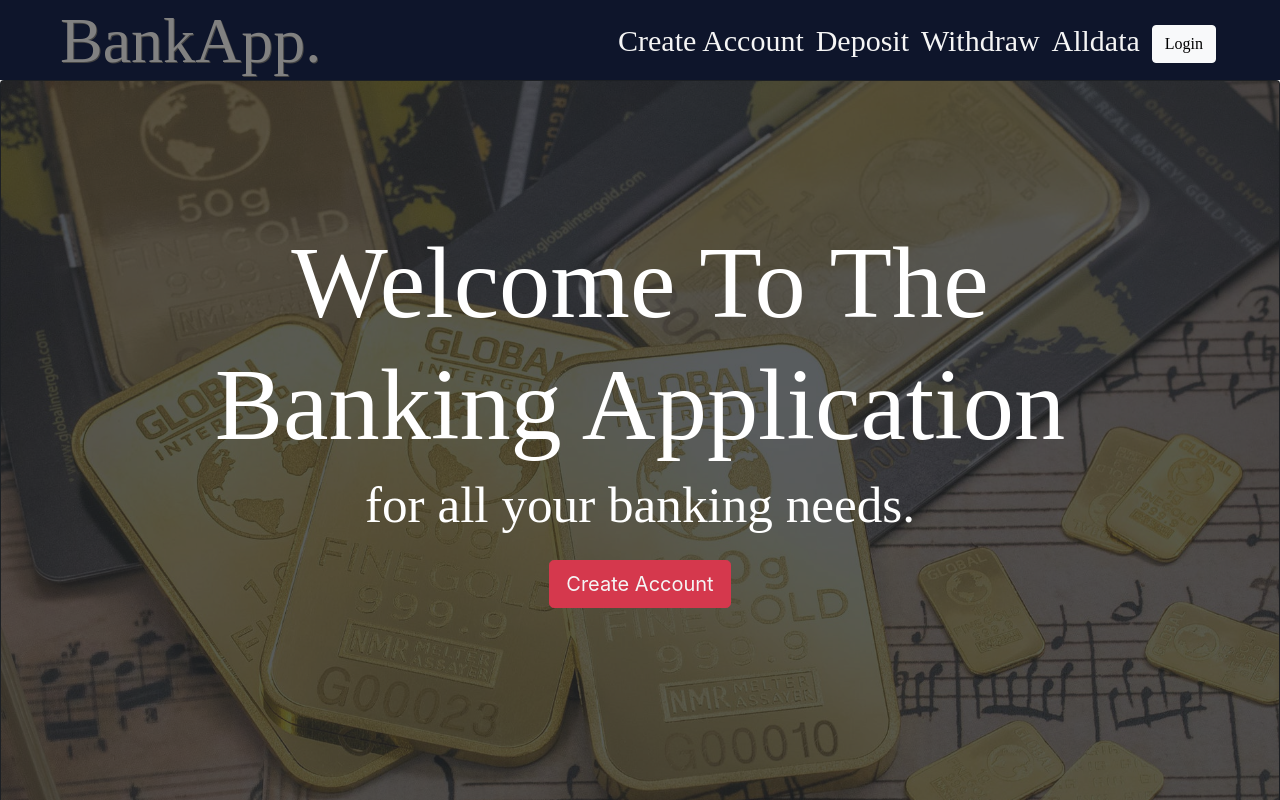
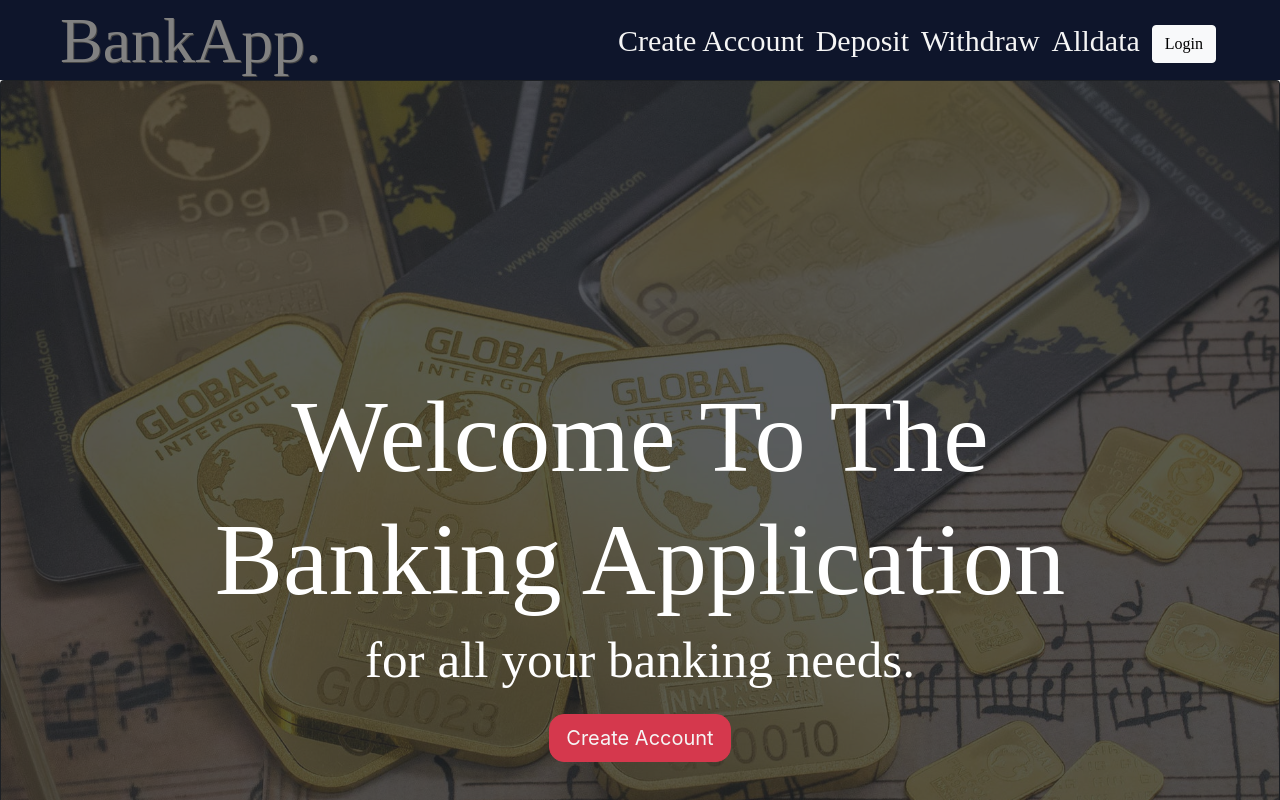
Before and after one commit to melanierolo/banking-app, a React (Create React App) app: page /login in a window 1280 px wide. Shown: the top 800 px of the page. Built offline with nearby package versions, Linux system fonts and the light colour scheme; a web font is replaced by a local one.

Commit message:
Added a component called CustomButton and change a the hero component

```diff
--- /dev/null
+++ b/src/components/CustomButton.css
@@ -0,0 +1,23 @@
+/* customButton.css */
+.btn--custom,
+.btn--custom:focus,
+.btn--custom:active {
+  background-color: #d5384d;
+  border: 1px solid #d5384d;
+  color: white;
+  text-decoration: none;
+  transition: background-color 0.3s;
+  border-radius: 15px;
+}
+
+.btn--custom:hover {
+  background-color: #bb3144;
+  border: 1px solid #bb3144;
+  color: white;
+  border-radius: 15px;
+}
+
+.link__button:hover {
+  color: white;
+  border-radius: 15px;
+}
--- /dev/null
+++ b/src/components/CustomButton.jsx
@@ -0,0 +1,16 @@
+import React from 'react';
+import Button from 'react-bootstrap/Button';
+import { NavLink } from 'react-router-dom';
+import './CustomButton.css';
+
+const CustomButton = ({ to, children }) => {
+  return (
+    <Button className='btn--custom' size='lg'>
+      <NavLink to={to} className='link__button'>
+        {children}
+      </NavLink>
+    </Button>
+  );
+};
+
+export default CustomButton;
--- a/src/components/Hero.css
+++ b/src/components/Hero.css
@@ -1,12 +1,12 @@
-@import url("https://fonts.googleapis.com/css2?family=Markazi+Text:wght@700&display=swap");
-@import url("https://fonts.googleapis.com/css2?family=Markazi+Text:wght@400;700&display=swap");
+@import url('https://fonts.googleapis.com/css2?family=Markazi+Text:wght@700&display=swap');
+@import url('https://fonts.googleapis.com/css2?family=Markazi+Text:wght@400;700&display=swap');
 
 .hero__img {
   background-image: #0e152b;
   opacity: 0.25;
 }
 .hero__tittle {
-  font-family: "Markazi Text", bold;
+  font-family: 'Markazi Text', bold;
   font-size: 8vw;
   padding: 10% 15% 0% 15%;
   margin: 0 auto;
@@ -15,24 +15,13 @@
 }
 
 .hero__text {
-  font-family: "Markazi Text", bold;
+  font-family: 'Markazi Text', bold;
   font-size: 4vw;
   text-align: center;
 }
 
 .hero__button {
   margin: 0 auto;
-  display: grid;
-  background-color: #d5384d;
-  border-color: #d5384d;
-  text-decoration: none;
-}
-
-.hero__button:hover {
-  margin: 0 auto;
-  display: grid;
-  text-decoration: none;
-  background-color: #d5384b;
 }
 
 .link__button {
--- a/src/components/Hero.jsx
+++ b/src/components/Hero.jsx
@@ -1,28 +1,25 @@
-import React from "react";
-import Card from "react-bootstrap/Card";
-import Hero_img from "../assets/Hero_img.jpeg";
-import Button from "react-bootstrap/Button";
-import { NavLink } from "react-router-dom";
+import React from 'react';
+import Card from 'react-bootstrap/Card';
+import Hero_img from '../assets/Hero_img.jpeg';
+import CustomButton from './CustomButton';
 
-import "./Hero.css";
+import './Hero.css';
 
 const Hero = () => {
   return (
     <>
-      <Card className="bg-dark text-white">
-        <Card.Img src={Hero_img} alt="Card image" className="hero__img" />
-        <Card.ImgOverlay className="hero__overlay">
-          <Card.Title className="hero__tittle">
+      <Card className='bg-dark text-white'>
+        <Card.Img src={Hero_img} alt='Card image' className='hero__img h-100' />
+        <Card.ImgOverlay className='hero__overlay  d-flex flex-column justify-content-center align-items-center'>
+          <Card.Title className='hero__tittle'>
             Welcome To The Banking Application
           </Card.Title>
-          <Card.Text className="hero__text">
+          <Card.Text className='hero__text'>
             for all your banking needs.
           </Card.Text>
-          <Button className="hero__button" size="lg">
-            <NavLink to="/createaccount" className="link__button">
-              Create Account
-            </NavLink>
-          </Button>
+          <Card.Text className='hero__button'>
+            <CustomButton to='/createaccount'>Create Account</CustomButton>
+          </Card.Text>
         </Card.ImgOverlay>
       </Card>
     </>
```
